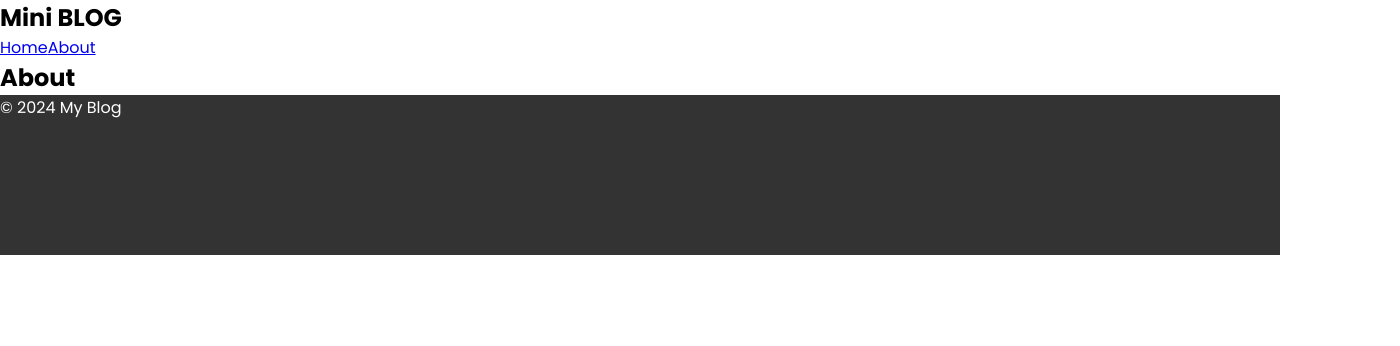
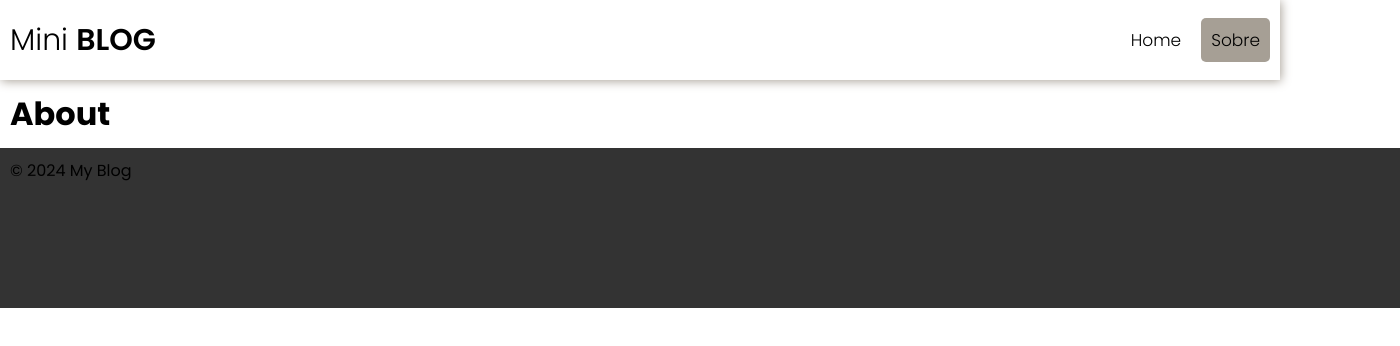
Before and after one commit to GleydsonLucena/curso_reactjs, a React (Vite) app in the folder 10_MINIBLOG/app_mini_blog/: page /about in a window 1280 px wide. Shown: the top 346 px of the page, 1400 px wide, since content can reach past the window. Built offline with nearby package versions, Linux system fonts and the light colour scheme.

Commit message:
feat: finalizção da navbar

```diff
--- a/10_MINIBLOG/app_mini_blog/src/layout/Footer/Footer.jsx
+++ b/10_MINIBLOG/app_mini_blog/src/components/Footer/Footer.jsx
@@ -1,9 +1,10 @@
+import Container from "../../layout/Container/Container";
 import "./Footer.scss";
 
 const Footer = () => {
   return (
     <footer className="footer">
-      &copy; {new Date().getFullYear()} My Blog
+      <Container>&copy; {new Date().getFullYear()} My Blog</Container>
     </footer>
   );
 };
--- /dev/null
+++ b/10_MINIBLOG/app_mini_blog/src/components/Footer/Footer.scss
@@ -0,0 +1,8 @@
+@use "../../styles/variables.scss";
+
+.footer {
+  min-width: variables.$width-default;
+  min-height: 20vh;
+  background-color: #333;
+  color: white;
+}
--- /dev/null
+++ b/10_MINIBLOG/app_mini_blog/src/components/Navbar/Navbar.jsx
@@ -0,0 +1,29 @@
+import { Link, NavLink } from "react-router-dom";
+
+import Container from "../../layout/Container/Container";
+
+import "./Navbar.scss";
+
+const Navbar = () => {
+  return (
+    <nav className="navbar">
+      <Container>
+        <h1>
+          <Link to="/">
+            Mini <span>Blog</span>
+          </Link>
+        </h1>
+        <ul>
+          <li>
+            <NavLink to="/">Home</NavLink>
+          </li>
+          <li>
+            <NavLink to="/about">Sobre</NavLink>
+          </li>
+        </ul>
+      </Container>
+    </nav>
+  );
+};
+
+export default Navbar;
--- /dev/null
+++ b/10_MINIBLOG/app_mini_blog/src/components/Navbar/Navbar.scss
@@ -0,0 +1,42 @@
+@use "../../styles/variables.scss";
+
+.navbar {
+  display: flex;
+  align-items: center;
+  min-height: 10vh;
+  margin: 0 auto;
+  box-shadow: 0.1rem 0.1rem 1rem variables.$color3;
+  background-color: variables.$colorPrimary;
+
+  .active {
+    border-radius: variables.$border-radius-default;
+    background-color: variables.$color3;
+  }
+
+  & a {
+    font-size: 3rem;
+    font-weight: 300;
+
+    & span {
+      text-transform: uppercase;
+      font-weight: 600;
+    }
+  }
+
+  & ul {
+    display: flex;
+    gap: 1rem;
+
+    & li a {
+      font-size: 1.7rem;
+      text-decoration: none;
+      padding: variables.$padding-default;
+      transition: background-color 0.3s ease;
+    }
+
+    & a:hover {
+      border-radius: variables.$border-radius-default;
+      background-color: variables.$color3;
+    }
+  }
+}
--- a/10_MINIBLOG/app_mini_blog/src/layout/Container/Container.jsx
+++ b/10_MINIBLOG/app_mini_blog/src/layout/Container/Container.jsx
@@ -1,11 +1,14 @@
 import PropTypes from "prop-types";
 
-const Container = ({ children }) => {
-  return <section>{children}</section>;
+import "./Container.scss";
+
+const Container = ({ children, customClass }) => {
+  return <div className={`container ${customClass}`}>{children}</div>;
 };
 
 Container.propTypes = {
   children: PropTypes.node.isRequired,
+  customClass: PropTypes.string,
 };
 
 export default Container;
--- /dev/null
+++ b/10_MINIBLOG/app_mini_blog/src/layout/Container/Container.scss
@@ -0,0 +1,14 @@
+@use "../../styles/variables.scss";
+
+.container {
+  display: flex;
+  justify-content: space-between;
+  align-items: center;
+  width: variables.$width-default;
+  padding: variables.$padding-default;
+  margin: 0 auto;
+}
+
+.min-height {
+  min-height: 80vh;
+}
--- a/10_MINIBLOG/app_mini_blog/src/layout/Footer/Footer.scss
+++ /dev/null
@@ -1,6 +0,0 @@
-.footer {
-  width: 100%;
-  min-height: 20vh;
-  background-color: #333;
-  color: white;
-}
--- a/10_MINIBLOG/app_mini_blog/src/layout/Navbar/Navbar.jsx
+++ /dev/null
@@ -1,19 +0,0 @@
-import { NavLink } from "react-router-dom";
-
-const Navbar = () => {
-  return (
-    <nav className="navbar">
-      <div>
-        <h1>Mini BLOG</h1>
-      </div>
-      <ul>
-        <li>
-          <NavLink to="/">Home</NavLink>
-          <NavLink to="/about">About</NavLink>
-        </li>
-      </ul>
-    </nav>
-  );
-};
-
-export default Navbar;
--- a/10_MINIBLOG/app_mini_blog/src/layout/Navbar/Navbar.scss
+++ /dev/null
@@ -1,3 +0,0 @@
-.nav {
-  min-height: 20vh;
-}
--- a/10_MINIBLOG/app_mini_blog/src/styles/Global.scss
+++ b/10_MINIBLOG/app_mini_blog/src/styles/Global.scss
@@ -7,6 +7,9 @@
   -webkit-font-smoothing: antialiased;
   -moz-osx-font-smoothing: grayscale;
   font-family: variables.$font-default;
+  list-style-type: none;
+  text-decoration: none;
+  color: variables.$colorSecondary;
 }
 
 :root {
--- a/10_MINIBLOG/app_mini_blog/src/styles/variables.scss
+++ b/10_MINIBLOG/app_mini_blog/src/styles/variables.scss
@@ -1,3 +1,14 @@
 @import url("https://fonts.googleapis.com/css2?family=Poppins:ital,wght@0,100;0,200;0,300;0,400;0,500;0,600;0,700;0,800;0,900;1,100;1,200;1,300;1,400;1,500;1,600;1,700;1,800;1,900&display=swap");
 
+$colorPrimary: #ffffff;
+$colorSecondary: #000000;
+$color3: #a69f95;
+$color4: #7a7a7a;
+$color5: #606b73;
+
+$padding-default: 1rem;
+$width-default: 140rem;
+
+$border-radius-default: 0.5rem;
+
 $font-default: "Poppins", sans-serif;
```
Also changed, not shown: 10_MINIBLOG/app_mini_blog/src/App.jsx (+4 -3 lines).
